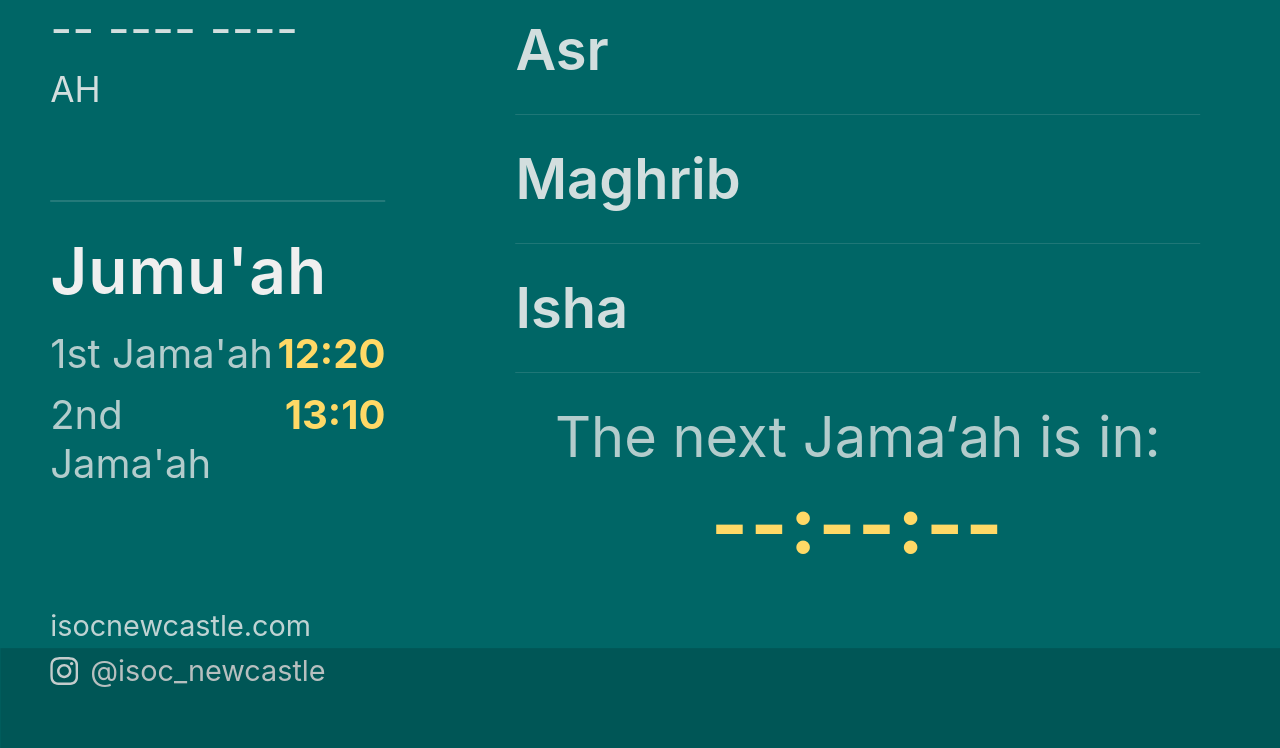
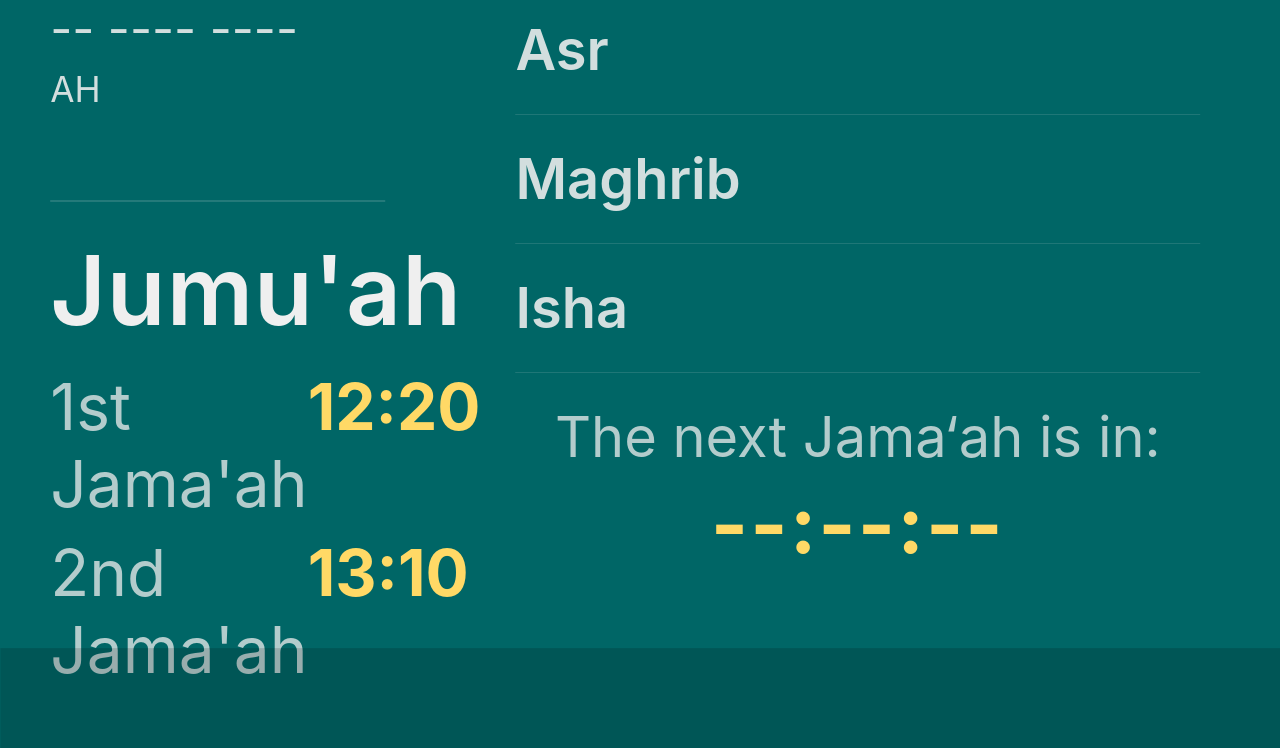
Before and after one commit to Ashaz/ISoc-Prayer-Times-Django, a Django app: page / in a window 1280 px wide. Shown: the part 443-1191 px from the top of the page. Run offline with Django 5.2, Linux system fonts and the light colour scheme; data that the repository does not hold is empty.

Commit message:
Updated Jumu'ah timing size

```diff
--- a/prayers/static/prayers/style.css
+++ b/prayers/static/prayers/style.css
@@ -168,7 +168,7 @@ body {
 }
 
 .jumuah-title {
-  font-size: 4rem;
+  font-size: 6rem;
   font-weight: 600;
   letter-spacing: 1px;
   margin-bottom: 20px;
@@ -178,7 +178,7 @@ body {
 .jumuah-time {
   display: flex;
   justify-content: space-between;
-  font-size: 2.5rem;
+  font-size: 4rem;
   margin-bottom: 12px;
 }
 
```
